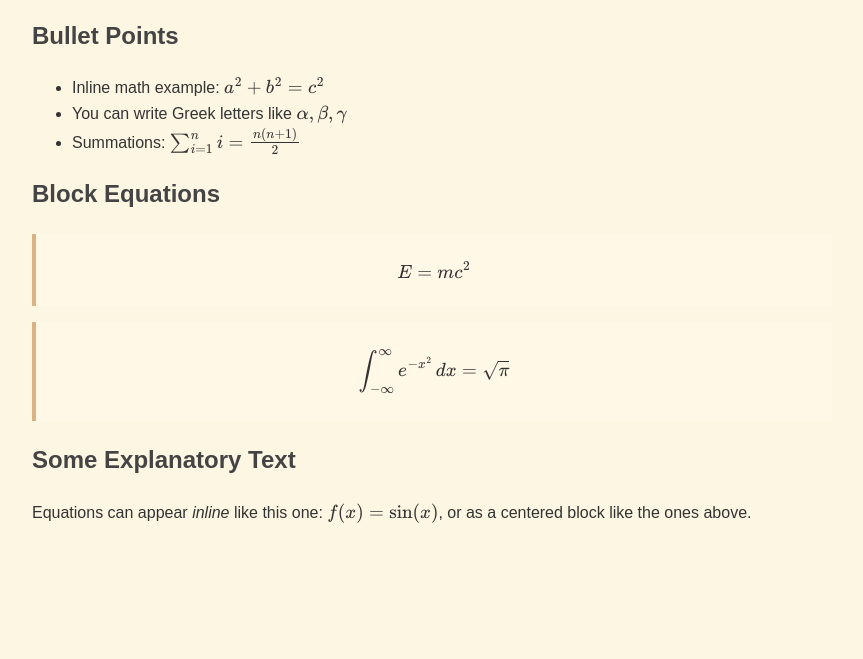
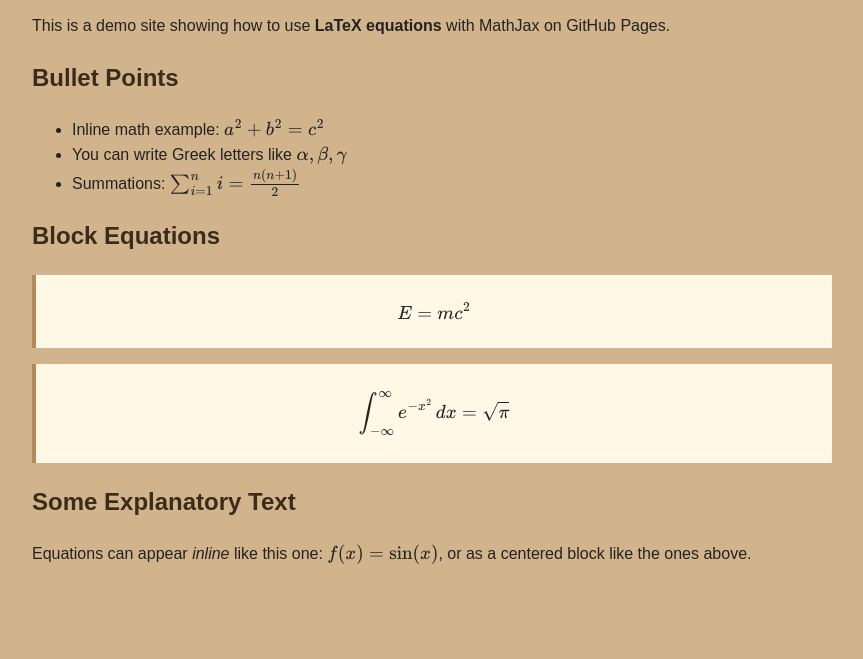
Before and after one commit to JakParkinson/JakParkinson.github.io, a plain HTML site: page index.html in a window 1280 px wide. Shown: the part 141-800 px from the top of the page, without its empty margins (208-1071 px from the left). Drawn offline with nearby package versions, Linux system fonts and the light colour scheme.

Commit message:
Update styles.css

```diff
--- a/styles.css
+++ b/styles.css
@@ -5,13 +5,21 @@ body {
   line-height: 1.6;
   max-width: 800px;
   margin: 40px auto;
-  padding: 0 20px;
-  background-color: #fdf6e3; /* light tan */
-  color: #333;
+  padding: 20px;
+  background-color: #d2b48c; /* dark tan */
+  color: #222;
+}
+
+/* Add a light panel for readability */
+.container {
+  background: #fdf6e3;
+  padding: 20px;
+  border-radius: 8px;
+  box-shadow: 0 2px 6px rgba(0,0,0,0.15);
 }
 
 h1, h2 {
-  color: #444;
+  color: #3a2c1a;
 }
 
 ul {
@@ -22,5 +30,5 @@ ul {
   margin: 1em 0;
   padding: 0.5em;
   background: #fff8e7;
-  border-left: 4px solid #d9b382;
+  border-left: 4px solid #b5895c;
 }
```
